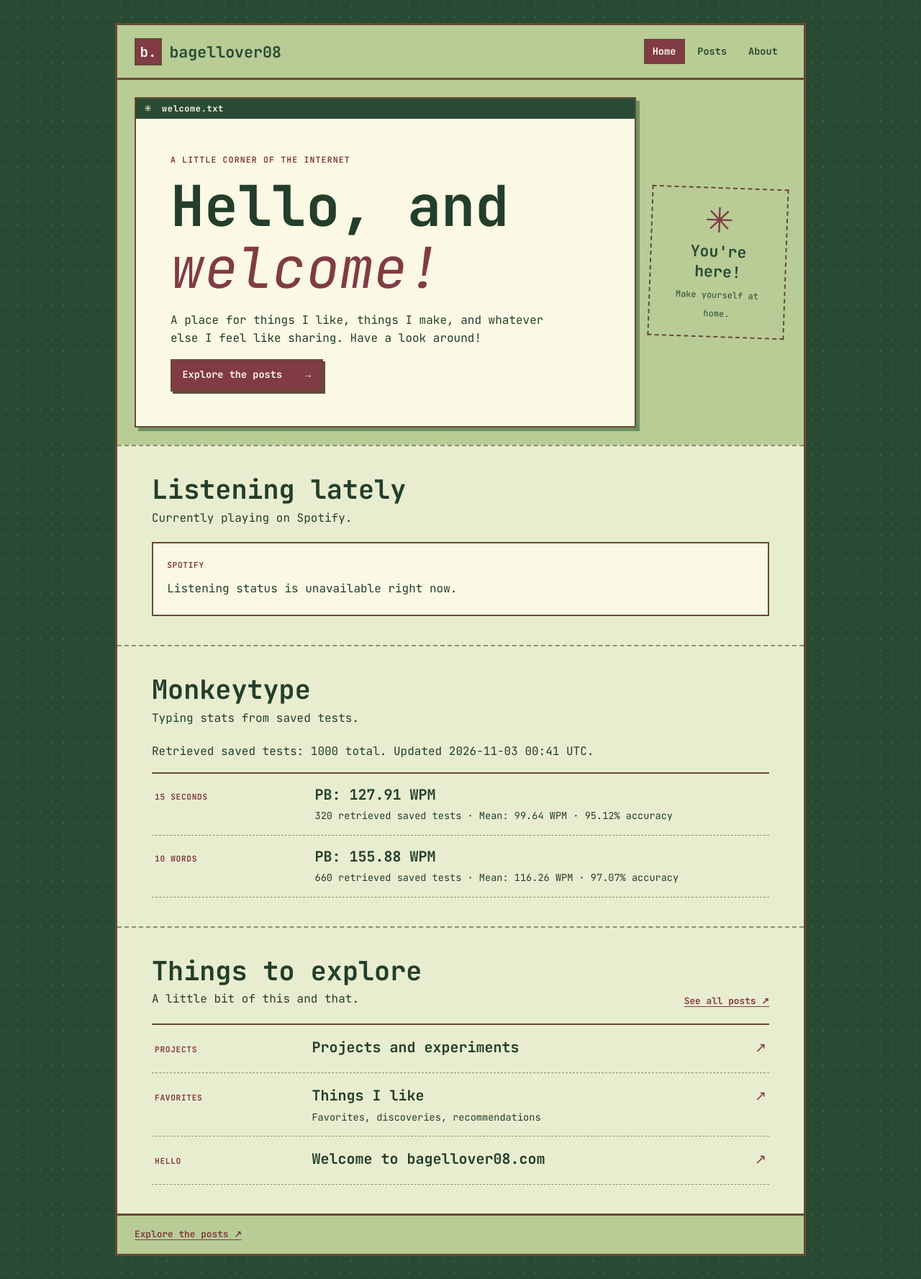
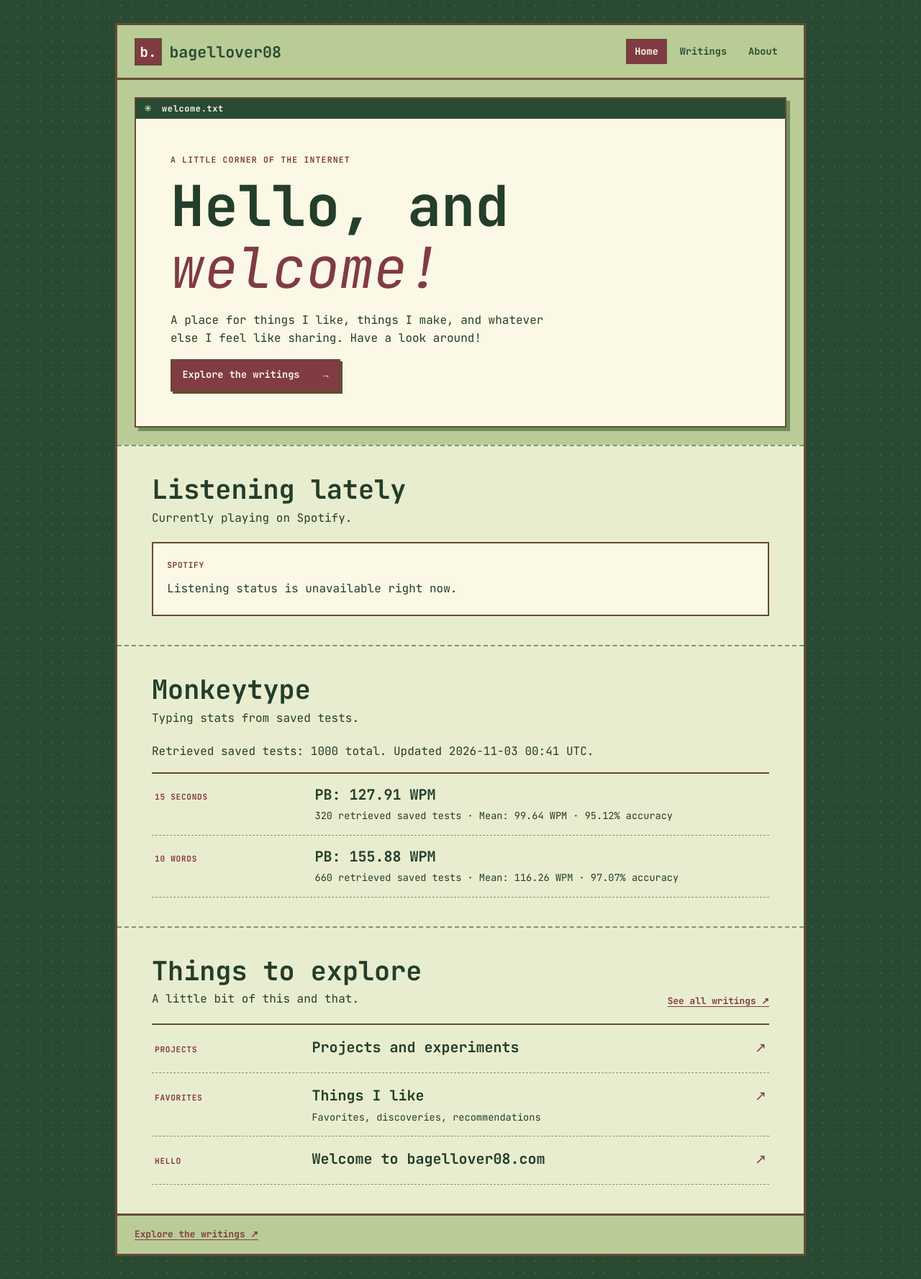
Before and after one commit to bagellover08/bagellover08, a Jekyll site: the page built from pages/index.html, in a window 1280 px wide. Shown: the whole page at 72% size. Built offline with Jekyll 4.4.1, drawn with Linux system fonts in a browser that asks for light colours.

Commit message:
Add writings page and simplify home welcome

```diff
--- a/_layouts/default.html
+++ b/_layouts/default.html
@@ -14,11 +14,11 @@
     <a class="brand" href="{{ '/' | relative_url }}" aria-label="bagellover08 home"><span class="brand-mark" aria-hidden="true">b.</span><span>bagellover08</span></a>
     <nav aria-label="Main navigation">
       <a href="{{ '/' | relative_url }}"{% if page.url == '/' %} aria-current="page"{% endif %}>Home</a>
-      <a href="{{ '/garden/' | relative_url }}"{% if page.url contains '/garden/' %} aria-current="page"{% endif %}>Posts</a>
+      <a href="{{ '/writings/' | relative_url }}"{% if page.url contains '/writings/' or page.url contains '/garden/' %} aria-current="page"{% endif %}>Writings</a>
       <a href="{{ '/about/' | relative_url }}"{% if page.url == '/about/' %} aria-current="page"{% endif %}>About</a>
     </nav>
   </header>
   <main id="main">{{ content }}</main>
-  <footer class="site-footer wrap"><a href="{{ '/garden/' | relative_url }}">Explore the posts <span aria-hidden="true">↗</span></a></footer>
+  <footer class="site-footer wrap"><a href="{{ '/writings/' | relative_url }}">Explore the writings <span aria-hidden="true">↗</span></a></footer>
 </body>
 </html>
--- a/_layouts/note.html
+++ b/_layouts/note.html
@@ -2,7 +2,7 @@
 layout: default
 ---
 <article class="reading wrap">
-  <a class="back-link" href="{{ '/garden/' | relative_url }}">← All notes</a>
+  <a class="back-link" href="{{ '/writings/' | relative_url }}">← All writings</a>
   <header class="reading-header"><p class="note-kind">{{ page.category | default: 'Note' | escape }}</p><h1>{{ page.title | escape }}</h1>{% if page.description %}<p class="reading-intro">{{ page.description | escape }}</p>{% endif %}</header>
   <div class="prose">{{ content }}</div>
   <div class="reading-end"><span aria-hidden="true">✳</span><p>Thanks for stopping by.</p></div>
--- a/assets/css/style.css
+++ b/assets/css/style.css
@@ -33,7 +33,7 @@ h1, h2 { font-family: "JetBrains Mono", monospace; line-height: 1.1; }
 h1 { font-size: clamp(2.7rem, 7vw, 4.9rem); margin-bottom: 1rem; }
 h1 em { color: var(--berry); font-weight: normal; }
 h2 { font-size: clamp(1.7rem, 4vw, 2.3rem); margin-bottom: .4rem; }
-.hero { display: grid; grid-template-columns: minmax(0, 1fr) 190px; gap: 1.2rem; padding: 1.5rem; background: var(--leaf); }
+.hero { padding: 1.5rem; background: var(--leaf); }
 .hero-copy { border: 2px solid var(--earth); background: var(--cream); box-shadow: 5px 5px 0 var(--moss); }
 .window-label { margin: 0; padding: .35rem .7rem; background: var(--forest); color: var(--cream); font: bold .75rem/1.4 "JetBrains Mono", monospace; letter-spacing: .05em; }
 .window-label span { color: var(--leaf); margin-right: .4rem; }
@@ -42,10 +42,6 @@ h2 { font-size: clamp(1.7rem, 4vw, 2.3rem); margin-bottom: .4rem; }
 .hero-inner > p:not(.eyebrow) { max-width: 35rem; }
 .button { display: inline-flex; align-items: center; gap: 2rem; padding: .6rem .9rem; border: 2px solid var(--earth); background: var(--berry); color: var(--cream); text-decoration: none; font-size: .85rem; font-weight: bold; box-shadow: 3px 3px 0 var(--earth); }
 .button:hover { background: var(--forest); color: var(--cream); }
-.welcome-note { align-self: center; padding: 1.25rem 1rem; border: 2px dashed var(--earth); text-align: center; color: var(--forest); transform: rotate(2deg); }
-.welcome-note p { margin: .3rem 0; font: bold 1.35rem "JetBrains Mono", monospace; }
-.welcome-note span:last-child { font-size: .75rem; }
-.welcome-star { color: var(--berry); font-size: 3rem; line-height: 1; }
 .home-notes, .garden-content { padding: 2.5rem clamp(1.5rem, 4vw, 3rem); }
 .home-notes { border-top: 2px dashed var(--line); }
 .spotify-player { padding: 1rem 1.2rem; border: 2px solid var(--earth); background: var(--cream); }
@@ -76,10 +72,6 @@ h2 { font-size: clamp(1.7rem, 4vw, 2.3rem); margin-bottom: .4rem; }
 .site-footer p { margin: 0; }
 @media (max-width: 700px) {
   .site-header { margin-top: 1rem; align-items: flex-start; flex-direction: column; }
-  .hero { grid-template-columns: 1fr; }
-  .welcome-note { transform: none; display: flex; flex-wrap: wrap; align-items: center; justify-content: center; gap: .7rem; }
-  .welcome-star { font-size: 1.5rem; }
-  .welcome-note p { margin: 0; font-size: 1rem; }
   .section-head { align-items: start; flex-direction: column; }
   .note-row { grid-template-columns: 1fr auto; gap: .4rem; }
   .note-category { grid-column: 1 / -1; }
--- a/pages/index.html
+++ b/pages/index.html
@@ -9,10 +9,9 @@ permalink: /
       <p class="eyebrow">A little corner of the internet</p>
       <h1>Hello, and<br><em>welcome!</em></h1>
       <p>A place for things I like, things I make, and whatever else I feel like sharing. Have a look around!</p>
-      <a class="button" href="{{ '/garden/' | relative_url }}">Explore the posts <span aria-hidden="true">→</span></a>
+      <a class="button" href="{{ '/writings/' | relative_url }}">Explore the writings <span aria-hidden="true">→</span></a>
     </div>
   </div>
-  <aside class="welcome-note"><span aria-hidden="true" class="welcome-star">✳</span><p>You're here!</p><span>Make yourself at home.</span></aside>
 </section>
 
 <section class="home-notes wrap" aria-labelledby="spotify-heading">
@@ -40,6 +39,6 @@ permalink: /
   {% endif %}
 </section>
 
-<section class="home-notes wrap"><div class="section-head"><div><h2>Things to explore</h2><p>A little bit of this and that.</p></div><a class="text-link" href="{{ '/garden/' | relative_url }}">See all posts <span aria-hidden="true">↗</span></a></div>
+<section class="home-notes wrap"><div class="section-head"><div><h2>Things to explore</h2><p>A little bit of this and that.</p></div><a class="text-link" href="{{ '/writings/' | relative_url }}">See all writings <span aria-hidden="true">↗</span></a></div>
   <div class="note-list">{% assign notes = site.notes | sort: 'title' %}{% for note in notes limit:3 %}<a class="note-row" href="{{ note.url | relative_url }}"><span class="note-category">{{ note.category | default: 'Note' | escape }}</span><span class="note-title">{{ note.title | escape }}<small>{{ note.description | escape }}</small></span><span class="note-arrow" aria-hidden="true">↗</span></a>{% endfor %}</div>
 </section>
```
Also changed, not shown: README.md (+2 -2 lines), pages/garden-redirect.html (added, +16 -0 lines), pages/garden.html (deleted, +0 -7 lines), pages/writings.html (added, +7 -0 lines).
